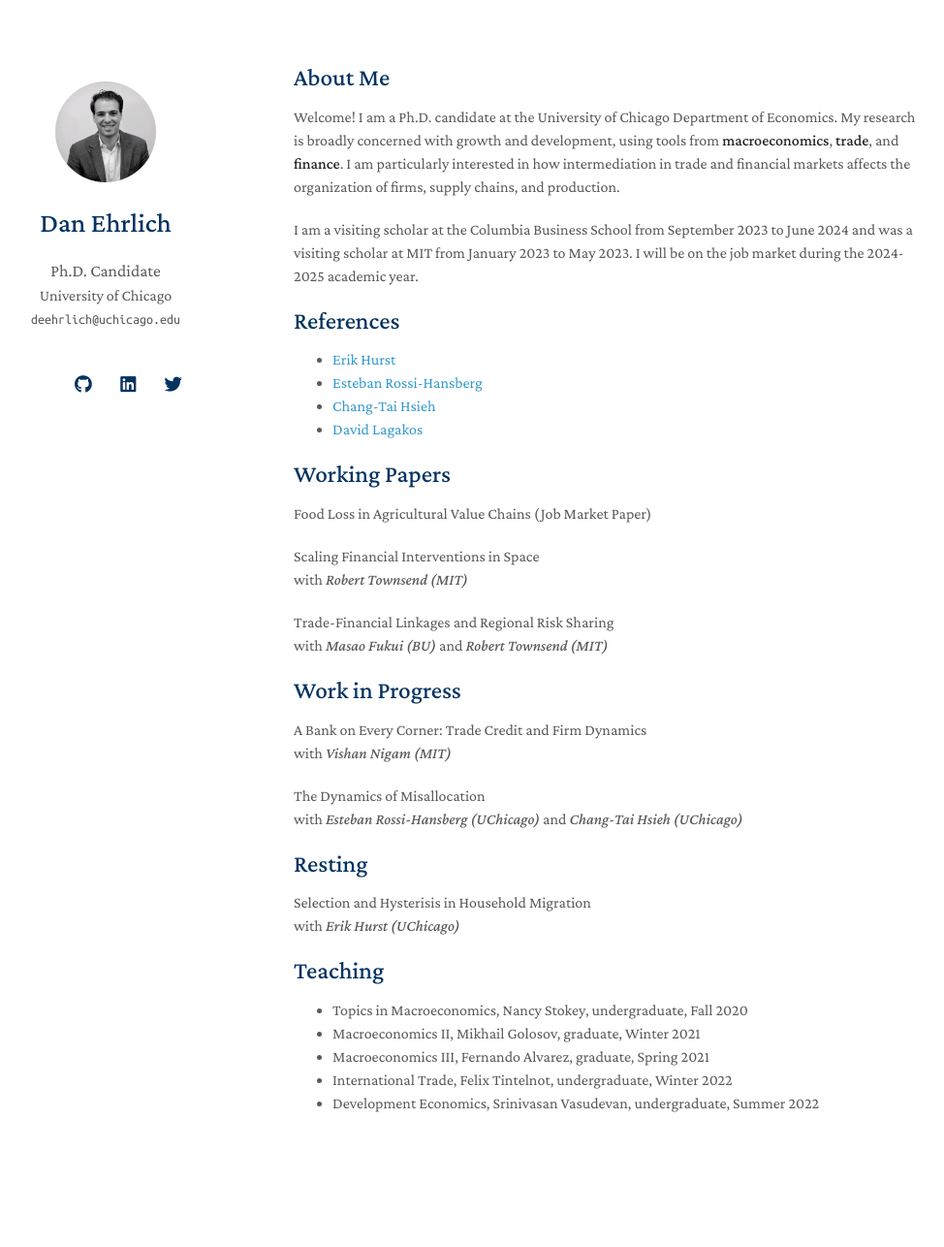
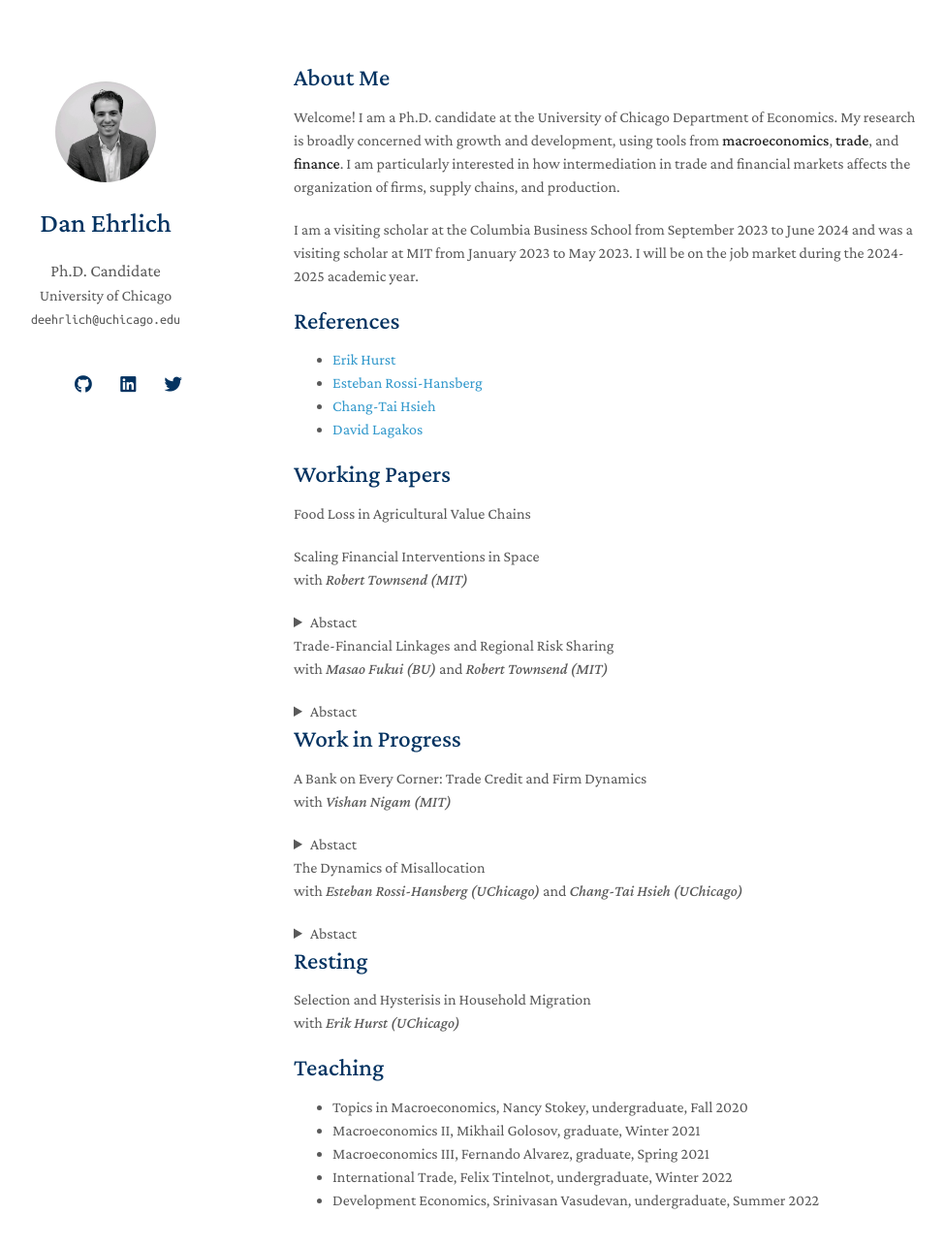
Before and after one commit to danielehrlich/danielehrlich.github.io, a Jekyll site: the page built from index.md, in a window 1280 px wide and 1344 px high. Shown: the top 1286 px of the window at 97% size, without its empty margins (167-1141 px from the left). Built offline with Jekyll 4.4.1, drawn with Linux system fonts in a browser that asks for light colours; nearby versions of some CDN libraries; a style sheet for code colours, icons or effects is not loaded; our own code applies the rules of GitHub Pages for plain Markdown files.

Commit message:
Update index.md

```diff
--- a/index.md
+++ b/index.md
@@ -18,21 +18,41 @@ I am a visiting scholar at the Columbia Business School from September 2023 to J
 
 ## Working Papers
 
-Food Loss in Agricultural Value Chains (Job Market Paper)
+Food Loss in Agricultural Value Chains
 
 Scaling Financial Interventions in Space
 with *Robert Townsend (MIT)*
+<details>
+<summary>Abstact</summary>
+<br>
+What are the effects of scaling up financial interventions in space? We investigate this question in the context of Thailand's ‘Million Baht    Village Fund' program, using quasi-natural variation in credit per household at the village level and an extensive administrative village census. We find significant village-level impacts of credit and credit spillovers to neighboring villages. Credit spillovers dominate the direct effects, where heterogeneity in credit spillovers is a function of the local spatial configuration of villages. We find that migration between villages rather than trade or capital flows is the primary source of spillovers. We develop a dynamic spatial model with migration to interpret and explain the spatial and general equilibrium effects we find in the data. Model predictions align with the empirical results and suggest uneven welfare gains by wealth and agent type. Spatial spillovers generate welfare trade-offs between occupations, raising wages to benefit workers and at a cost to entrepreneurs. Counterfactual distribution of credit minimizes entrepreneur-worker trade-offs and yields welfare gains over the actual intervention.
+</details>
 
 Trade-Financial Linkages and Regional Risk Sharing
 with *Masao Fukui (BU)* and *Robert Townsend (MIT)*
+<details>
+<summary>Abstact</summary>
+<br>
+Regional markets are linked through both trade in goods and financial flows. Yet research estimating the effect of shocks on local markets primarily focuses on within market outcomes and does not account for trade-financial linkages. We bridge this gap by constructing and relating the regional current account and trade balance for states in the United States and estimate their co-movement in response to shocks. We find that in response to negative shocks, states hit hardest decrease the trade balance and current account while receiving greater financial transfers from other states. Private transfers account for a majority of the financial transfers from other states, reducing the effect of negative shock by approximately a fourth. Public transfers, on the other hand, are small and often insignificant.
+</details>
 
 ## Work in Progress
 
 A Bank on Every Corner: Trade Credit and Firm Dynamics
 with *Vishan Nigam (MIT)*
+<details>
+<summary>Abstact</summary>
+<br>
+Retail firms in India are one of the largest sources of short-term consumer loans. What is the impact of bundling financial and real products on firm dynamics? By combining an experiment with a novel transaction level dataset of micro, small and medium sized enterprises, we document that 1) firms learn customer creditworthiness over time, 2) private information about creditworthiness generates monopolistic power, and 3) small firms have a comparative advantage in gathering private information. We develop a dynamic model of firm-customer lending and derive conditions under which it is efficient for firms to remain small. We then study how a counterfactual de-bundling of financial and real products through the introduction of credit cards affects the size and number of retail firms.
+</details>
 
 The Dynamics of Misallocation
 with *Esteban Rossi-Hansberg (UChicago)* and *Chang-Tai Hsieh (UChicago)*
+<details>
+<summary>Abstact</summary>
+<br>
+Between 1980 and 2010, relative to the average firm, the top firms in the United States decreased their scope, the number of products per firm, but increased their scale, the productivity per product line. We attribute these secular patterns to changes in static misallocation. Static wedges to labor and capital shift dynamic incentives to innovate, redirecting innovation from creating new products to improving existing ones, thus lowering the amount of creative destruction. We extend to model to consider differences in firm composition between the United States, Korea, and Mexico, and show that a large percent of the differences can be explained via differences in static wedges.
+</details>
 
 ## Resting
 Selection and Hysterisis in Household Migration
```
